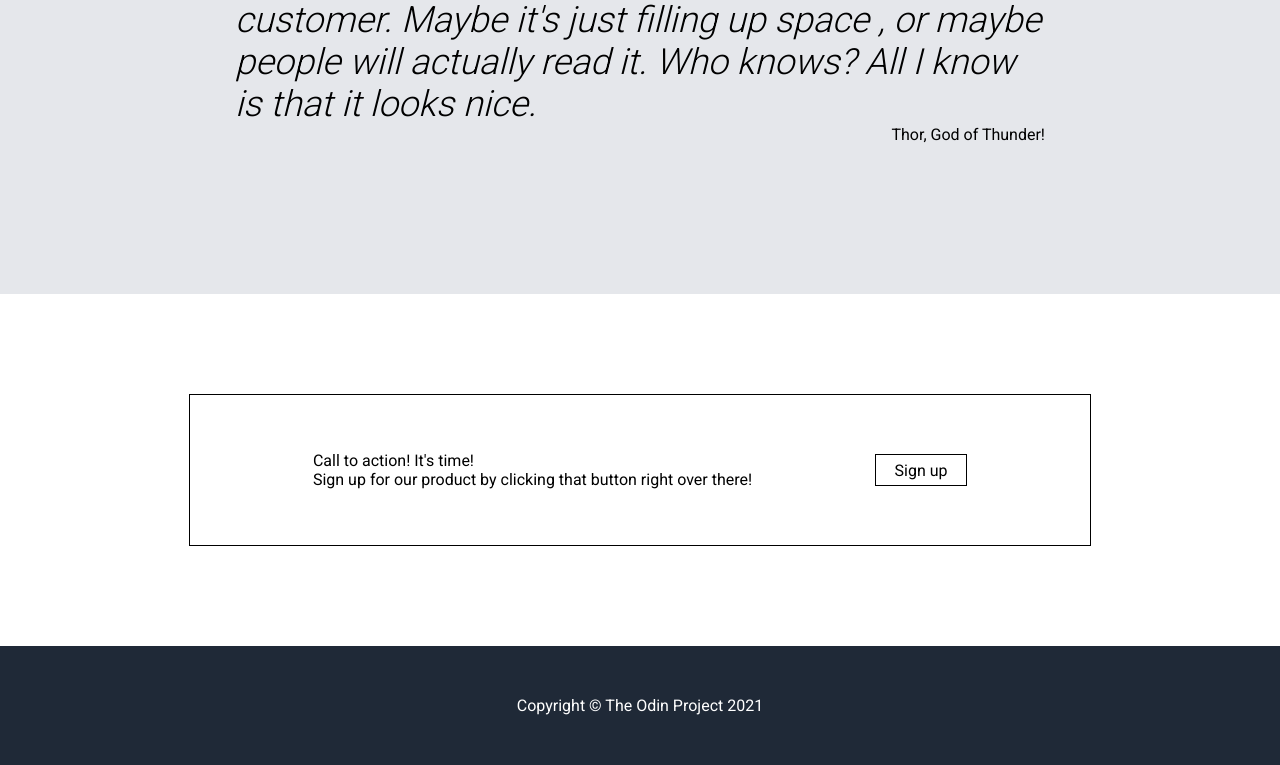
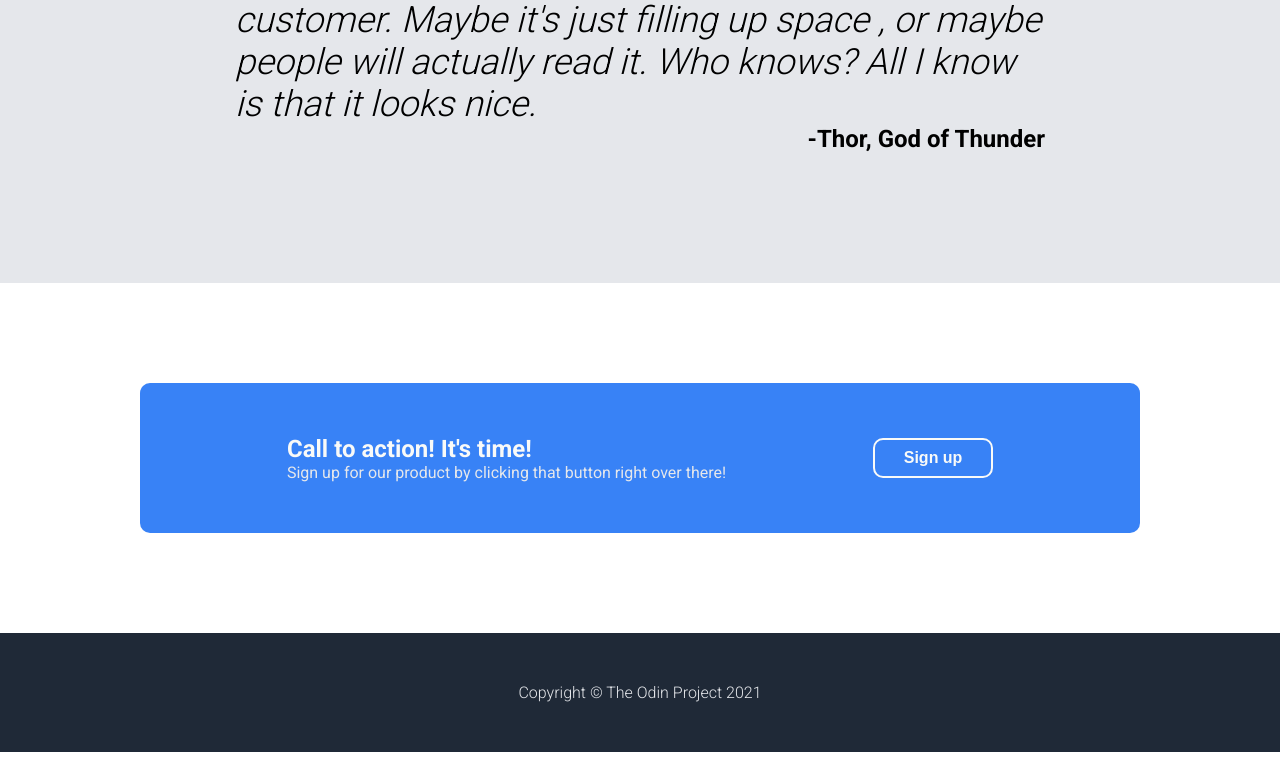
Before and after one commit to KINOBQ/Landing-page, a plain HTML site: page index.html in a window 1280 px wide. Shown: the part 1135-1900 px from the top of the page. Drawn offline with Linux system fonts and the light colour scheme.

Commit message:
Complete the website

```diff
--- a/index.html
+++ b/index.html
@@ -20,16 +20,16 @@
         <div class="left-section">
             <div class="left-text">This website is awesome</div>
             <div class="sub-text">This website has some subtext that goes under the main title. It's smaller font and color is lower contrast. </div>
-            <div class="sign-up-box">
+            <button class="sign-up-box">
                 <div class="sign-up">Sign up</div>
-            </div>
+            </button>
         </div>
         <div class="second-section">
             <div class="right-section">This is a placeholder for an image</div>
         </div>
     </div>
     <div class="middle-section">
-        <div class="information"> Some random information </div>
+        <div class="information"> Some random information.</div>
         <div class="boxes">
             <div class="box-item-wrapper">
                 <div class="box-one"></div>
@@ -52,7 +52,7 @@
     <div class="quote-section">
         <div class="quote-container">
             <p class="quote">This is an inspiring quote, or a testimonial from a customer. Maybe it's just filling up space , or maybe people will actually read it. Who knows? All I know is that it looks nice.</p>
-        <div class="quote-author">Thor, God of Thunder!</div>
+        <div class="quote-author">-Thor, God of Thunder</div>
         </div>
     </div>
     <div class="last-section">
@@ -62,9 +62,9 @@
                 <div class="bottom-text">Sign up for our product by clicking that button right over there!</button></div>
             </div>
             <div class="right">
-                <div class="sign-up-box">
+                <button class="sign-up-box-2">
                     <div class="sign-up">Sign up</div>
-                </div>
+                </button>
             </div>
         </div>
     </div>
--- a/style.css
+++ b/style.css
@@ -8,9 +8,9 @@ body{
     display: flex;
     justify-content: space-around;
     background-color: #1f2937;
-    color: white;
     padding-top: 20px;
 }
+
 a{
     color: white;
     text-decoration: none;
@@ -18,14 +18,12 @@ a{
 
 .container{
     display: flex;
-    /* margin-left: auto; */
     gap: 16px;
 }
 
-
 .top-section{
     display: flex;
-    justify-content: space-evenly;
+    justify-content: center;
     gap: 40px;
     background-color: #1f2937;
     color: white;
@@ -66,12 +64,14 @@ a{
     display: flex;
     width: 150px;
     height: 150px;
-    border: 1px solid black;
+    border: 4px solid #3882f6;
     margin-bottom: 10px;
+    border-radius: 10px;
 }
 
 .image-text{
     text-align: center;
+    font-weight: 200;
 }
 
 .box-item-wrapper {
@@ -85,7 +85,7 @@ a{
     background: #e5e7eb;
     display: flex;
     justify-content: center;
-    padding: 150px;
+    padding: 130px;
 }
 
 .quote{
@@ -99,6 +99,8 @@ a{
 .quote-author {
     display: flex;
     justify-content: flex-end;
+    font-size: 24px;
+    font-weight: 900;
 }
 
 .last-section{
@@ -109,20 +111,24 @@ a{
 
 .rectangle{
     display: flex;
-    border: 1px solid black;
-    width: 900px;
+    width: 1000px;
     height: 150px;
     justify-content: space-evenly;
     align-items: center;
+    border-radius: 10px;
 }
 
-.sign-up-box {
+.sign-up-box, .sign-up-box-2 {
     display: flex;
-    width: 90px;
-    height: 30px;
-    border: 1px solid black;
+    width: 120px;
+    height: 40px;
     justify-content: center;
     align-items: center;
+    border-radius: 10px;
+}
+
+.sign-up-box, .sign-up-box-2, .rectangle{
+    background-color: #3882f6;
 }
 
 .footer{
@@ -133,3 +139,50 @@ a{
     background-color: #1f2937;
     color: white;
 }
+
+.left-text{
+    font-size: 48px;
+    font-weight: 900;
+}
+
+.header-logo{
+    font-size: 24px;
+    font-weight: 900;
+}
+
+.header-logo, .left-text, .sign-up-box, .sign-up-box-2, .top-text{
+    color: #f9faf8;
+}
+
+.top-text{
+    font-size: 24px;
+    font-weight: 900;
+}
+
+.container a, .sub-text{
+    font-size: 18px;
+    color: #e5e7eb;
+    font-weight: 300;
+}
+
+.sub-text{
+    margin-bottom: 10px;
+}
+
+.sign-up-box-2{
+    border: 2px solid #f9faf8;
+}
+
+.bottom-text {
+    color: #e5e7eb;
+}
+
+.footer-text {
+    color: #e5e7eb;
+    font-weight: 300;
+}
+
+.sign-up {
+    font-size: 16px;
+    font-weight: 700;
+}
```
